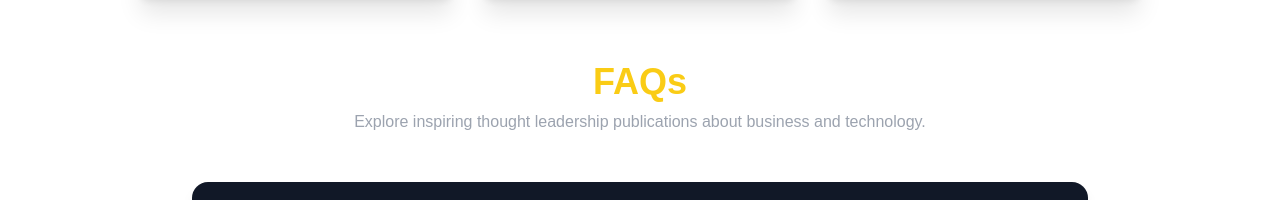
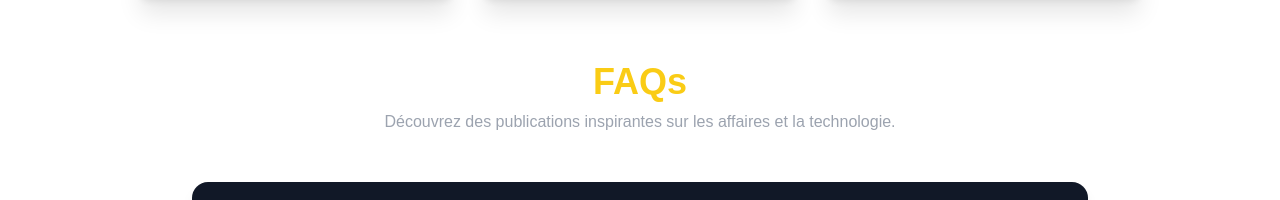
Before and after one commit to D-Seonay/portfolio-matheo-delaunay-2025, a Next.js app: page / in a window 1280 px wide. Shown: the part 2030-2230 px from the top of the page. Built offline with nearby package versions, Linux system fonts and the light colour scheme.

Commit message:
Intégration de la gestion de la langue dans le composant FAQ : récupération des FAQs en fonction de la langue sélectionnée et ajout d'animations pour l'affichage des réponses.

```diff
--- a/src/app/components/FAQ.tsx
+++ b/src/app/components/FAQ.tsx
@@ -1,22 +1,23 @@
 "use client";
 
 import { useState, useEffect } from "react";
-import { motion } from "framer-motion";
+import { motion, AnimatePresence } from "framer-motion";
 import { FaChevronDown } from "react-icons/fa6";
 import { FAQType } from "../../types";
-
+import { useLanguage } from "../context/LanguageContext";
 
 export default function FAQ() {
+  const { language } = useLanguage(); // Utilisation de la langue depuis le contexte
   const [faqs, setFaqs] = useState<FAQType[]>([]);
   const [activeIndex, setActiveIndex] = useState<number | null>(null);
 
   useEffect(() => {
-    // Fetch FAQs from API
-    fetch("/api/faq?lang=fr") // Change the lang query parameter to "en" for English FAQs
+    // Fetch des FAQs en fonction de la langue sélectionnée
+    fetch(`/api/faq?lang=${language}`)
       .then((response) => response.json())
       .then((data) => setFaqs(data.data))
-      .catch((error) => console.error("Error fetching FAQs:", error));
-  }, []);
+      .catch((error) => console.error("Erreur lors du chargement des FAQs :", error));
+  }, [language]); // Rechargement lors du changement de langue
 
   const toggleFAQ = (index: number) => {
     setActiveIndex(activeIndex === index ? null : index);
@@ -25,15 +26,19 @@ export default function FAQ() {
   return (
     <div className="text-white min-h-full py-16 px-4 md:px-20 w-full">
       <div className="max-w-4xl mx-auto">
-        <h1 className="text-4xl font-bold mb-2 text-center text-primary">FAQs</h1>
+        <h1 className="text-4xl font-bold mb-2 text-center text-primary">
+          {language === "fr" ? "FAQs" : "Frequently Asked Questions"}
+        </h1>
         <p className="text-center text-gray-400 mb-12">
-          Explore inspiring thought leadership publications about business and technology.
+          {language === "fr"
+            ? "Découvrez des publications inspirantes sur les affaires et la technologie."
+            : "Explore inspiring thought leadership publications about business and technology."}
         </p>
         <div className="space-y-2">
           {faqs.map((faq, index) => (
             <div
               key={index}
-              className="bg-gray-900 rounded-2xl p-4 shadow-lg cursor-pointer"
+              className="bg-gray-900 rounded-2xl p-4 shadow-lg cursor-pointer hover:bg-gray-800 transition duration-300"
               onClick={() => toggleFAQ(index)}
             >
               <div className="flex justify-between items-center">
@@ -45,16 +50,19 @@ export default function FAQ() {
                   <FaChevronDown className="w-6 h-6 text-gray-400" />
                 </motion.div>
               </div>
+              <AnimatePresence>
                 {activeIndex === index && (
                   <motion.div
                     initial={{ opacity: 0, height: 0 }}
                     animate={{ opacity: 1, height: "auto" }}
                     exit={{ opacity: 0, height: 0 }}
                     className="mt-4 text-gray-300"
+                    transition={{ duration: 0.4, ease: "easeInOut" }}
                   >
                     {faq.answer}
                   </motion.div>
                 )}
+              </AnimatePresence>
             </div>
           ))}
         </div>
```
Lines whose indentation alone changed are shown as unchanged.
